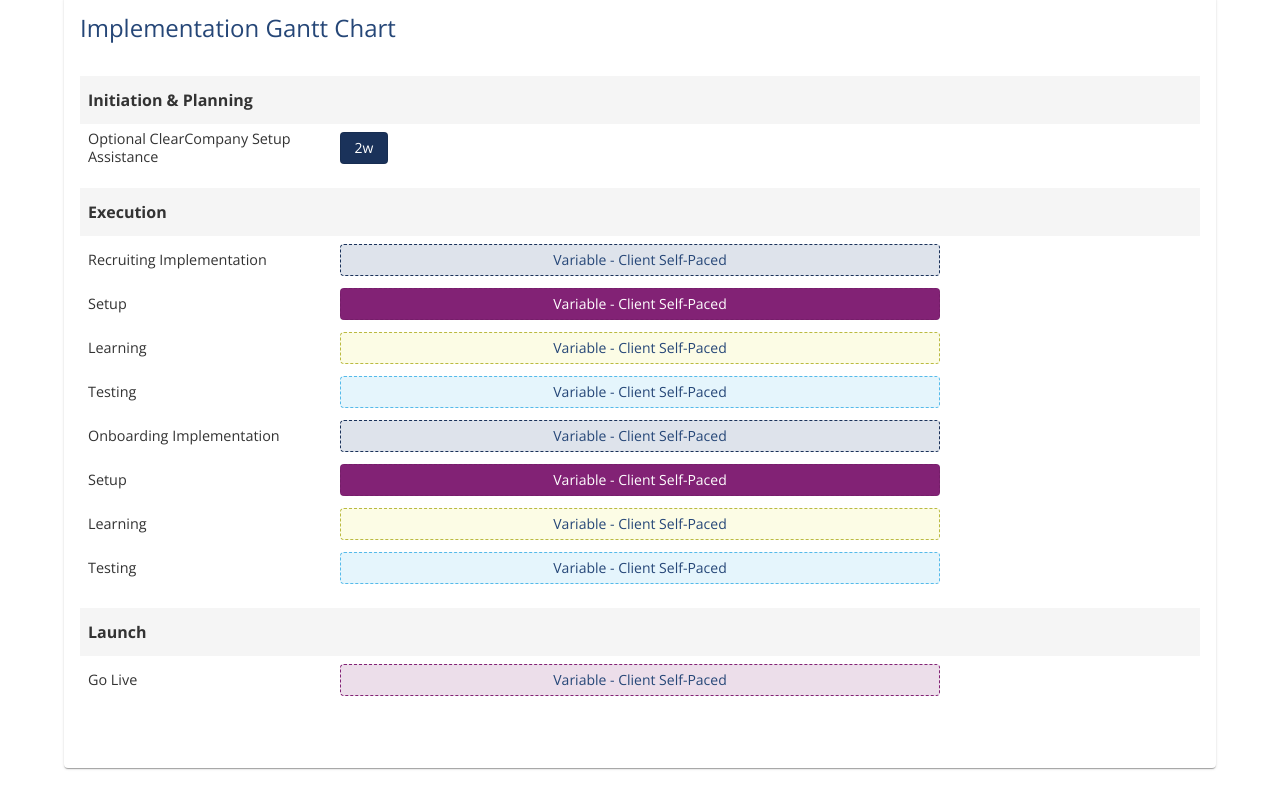
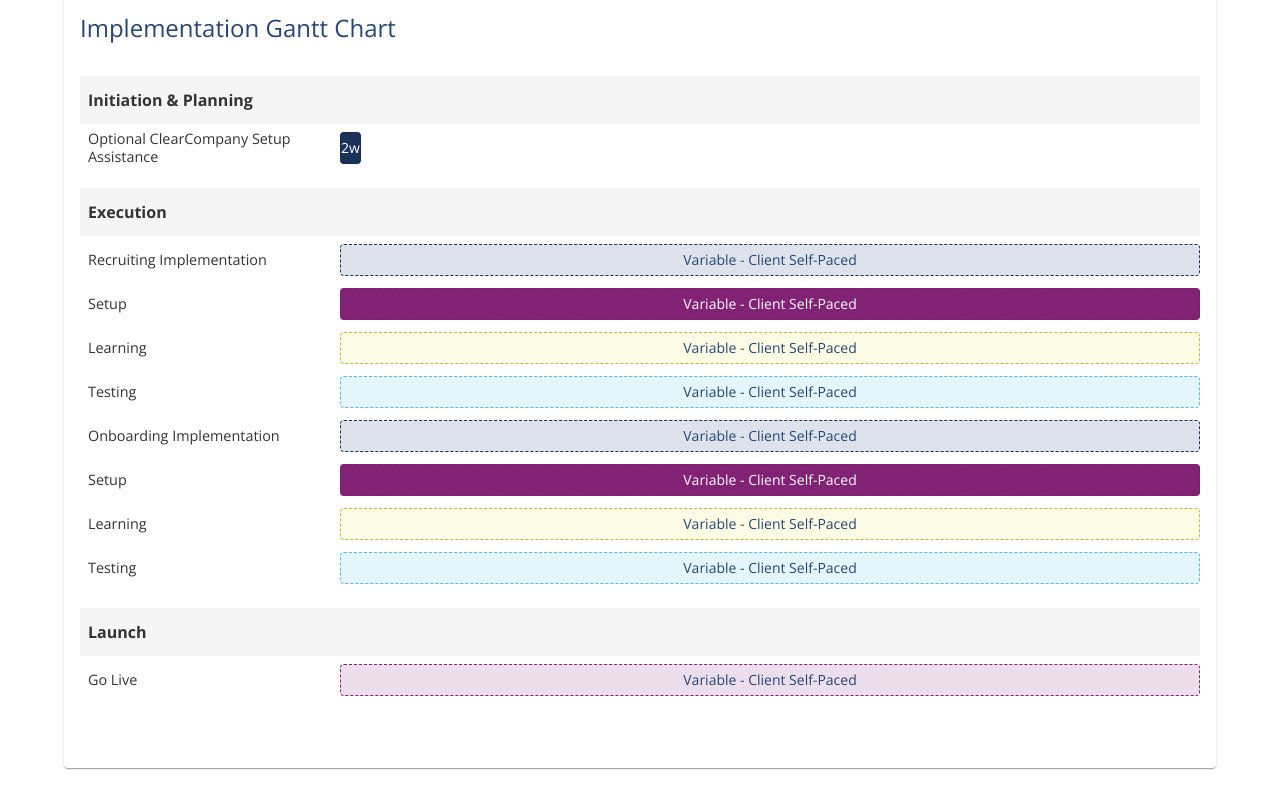
Before and after one commit to dbradfordCC/implementation-gantt, a React (Create React App) app: page / in a window 1280 px wide. Shown: the part 1008-1808 px from the top of the page. Built offline with nearby package versions, Linux system fonts and the light colour scheme.

Commit message:
Back in the saddle on 3-24-25

```diff
--- a/src/components/ImplementationGantt.js
+++ b/src/components/ImplementationGantt.js
@@ -36,6 +36,7 @@ const ImplementationGantt = () => {
     moduleCheckIns: 0,
   });
   const [selectedProduct, setSelectedProduct] = useState('ClearRecruit');
+  const [totalTaskWidth, setTotalTaskWidth] = useState(0);
 
   // Define product mixes and their modules
   const productMixes = {
@@ -144,6 +145,25 @@ const ImplementationGantt = () => {
     }
   }, [adjustGanttScale]);
 
+  // Calculate content area width after initial render
+  useEffect(() => {
+    if (ganttContainerRef.current) {
+      const calculateTaskAreaWidth = () => {
+        const containerWidth = ganttContainerRef.current.clientWidth;
+        // Subtract the width of the task name column (260px)
+        const availableWidth = containerWidth - 260;
+        setTotalTaskWidth(availableWidth);
+      };
+
+      calculateTaskAreaWidth();
+      window.addEventListener('resize', calculateTaskAreaWidth);
+
+      return () => {
+        window.removeEventListener('resize', calculateTaskAreaWidth);
+      };
+    }
+  }, []);
+
   // Add specialized print styles
   useEffect(() => {
     // Create a style element for print styles
@@ -195,7 +215,21 @@ const ImplementationGantt = () => {
           max-width: none !important;
         }
 
-        /* Optional: Add company name as header if not already present */
+        /* Make phase headers stretch full width in print */
+        .phase-header-bg {
+          width: 100% !important;
+        }
+
+        /* Ensure task bars take full width in print */
+        .task-bar-container {
+          width: calc(100% - 260px) !important;
+        }
+
+        /* Adjust task bar widths in print */
+        .task-bar {
+          width: var(--task-width) !important;
+        }
+
         ${!companyName ? '' : `
           body.printing-pdf::before {
             content: "${companyName.trim()} - Implementation Gantt Chart";
@@ -600,6 +634,31 @@ const ImplementationGantt = () => {
     return employeeCount >= 4500 ? '4,500+' : employeeCount;
   }, [employeeCount]);
 
+  // Calculate the task width scaling factor
+  const getTaskWidth = useCallback((taskDuration, isSelfPaced) => {
+    if (isSelfPaced) {
+      return '100%'; // Full width for self-paced tasks
+    }
+
+    if (totalWeeks <= 0 || !totalTaskWidth) return `${taskDuration * 24}px`;
+
+    // Calculate proportional width based on total timeline and container width
+    const widthPerWeek = totalTaskWidth / totalWeeks;
+    return `${taskDuration * widthPerWeek}px`;
+  }, [totalWeeks, totalTaskWidth]);
+
+  // Group tasks by phase
+  const tasksByPhase = useMemo(() => {
+    const grouped = {};
+    const phases = ['Initiation & Planning', 'Execution', 'Launch'];
+
+    phases.forEach(phase => {
+      grouped[phase] = timeline.filter(task => task.phase === phase);
+    });
+
+    return grouped;
+  }, [timeline]);
+
   return (
     <Box sx={{ display: 'flex', flexDirection: 'column', gap: 3, fontFamily: "'Open Sans', sans-serif", color: '#333333' }}>
       {/* Logo centered at the top */}
@@ -791,28 +850,29 @@ const ImplementationGantt = () => {
             >
               {/* Group by phase */}
               {['Initiation & Planning', 'Execution', 'Launch'].map(phase => {
-                const phaseTasks = timeline.filter(task => task.phase === phase);
+                const phaseTasks = tasksByPhase[phase];
 
                 if (phaseTasks.length === 0) return null;
 
                 return (
                   <Box key={phase} sx={{ position: 'relative', mb: 3 }}>
-                    {/* Phase header background that spans full width - improved to be continuous */}
+                    {/* Phase header background that spans full width */}
                     <Box
+                      className="phase-header-bg"
                       sx={{
                         position: 'absolute',
                         left: 0,
                         right: 0,
-                        width: '100%', // Ensure full width
-                        height: '48px', // Match height of phase header
+                        width: '100%', // Full width
+                        height: '48px',
                         backgroundColor: colors.lightGray,
-                        zIndex: 1, // Lower z-index so it stays behind task names but is visible
+                        zIndex: 1,
                       }}
                     />
 
                     <Box
                       sx={{
-                        position: 'relative', // Changed to allow full width background
+                        position: 'relative',
                         display: 'flex',
                         py: 1.5,
                         mb: 1,
@@ -820,7 +880,9 @@ const ImplementationGantt = () => {
                       }}
                     >
                       <Box sx={{
-                        width: '260px', // Increased to match task name width
+                        width: '260px',
+                        fontWeight: 'bold',
+                        px: 1,width: '260px',
                         fontWeight: 'bold',
                         px: 1,
                         zIndex: 10,
@@ -834,8 +896,12 @@ const ImplementationGantt = () => {
                       // Determine if we should use a dotted border for self-paced tasks
                       const borderStyle = task.isSelfPaced ? 'dashed' : 'solid';
 
-                      // Determine width for self-paced tasks (full width) vs regular tasks
-                      const barWidth = task.isSelfPaced ? 'calc(100% - 260px)' : `${task.duration * 24}px`;
+                      // Calculate dynamic task width based on the total timeline width
+                      const taskWidth = getTaskWidth(task.duration, task.isSelfPaced);
+
+                      // Create a CSS variable to use for the task width in print mode
+                      const taskWidthVar = task.isSelfPaced ? '100%' :
+                                          (totalWeeks > 0 ? `${(task.duration / totalWeeks) * 100}%` : `${task.duration * 24}px`);
 
                       // Determine what text to display inside the bar
                       const barText = task.isSelfPaced ? task.selfPacedLabel :
@@ -875,7 +941,7 @@ const ImplementationGantt = () => {
                             sx={{
                               position: 'sticky',
                               left: 0,
-                              width: '260px', // Increased width to show full task names
+                              width: '260px', // Fixed width for task names
                               backgroundColor: 'white',
                               zIndex: 10,
                               px: 1,
@@ -888,8 +954,17 @@ const ImplementationGantt = () => {
                           >
                             {task.name}
                           </Box>
-                          <Box sx={{ flexGrow: 1, position: 'relative', height: '32px' }}>
+                          <Box
+                            className="task-bar-container"
+                            sx={{
+                              flexGrow: 1,
+                              position: 'relative',
+                              height: '32px',
+                              zIndex: 5
+                            }}
+                          >
                             <Box
+                              className="task-bar"
                               sx={{
                                 position: 'absolute',
                                 borderRadius: '4px',
@@ -897,13 +972,21 @@ const ImplementationGantt = () => {
                                 alignItems: 'center',
                                 justifyContent: 'center',
                                 fontSize: '0.875rem',
-                                left: task.isSelfPaced ? 0 : `${task.start * 24}px`,
-                                width: barWidth,
+                                left: task.isSelfPaced ? 0 : `${task.start * (totalTaskWidth / totalWeeks)}px`,
+                                width: taskWidth,
+                                '--task-width': taskWidthVar, // CSS variable for print styles
                                 backgroundColor: backgroundColor,
                                 height: '32px',
                                 color: (task.color === colors.secondary || task.color === colors.secondaryDark ||
                                        (isProPackage && !isSetupTask && task.isSelfPaced)) ? '#254677' : '#FFFFFF',
-                                border: borderColor
+                                border: borderColor,
+                                overflow: 'hidden',
+                                textOverflow: 'ellipsis',
+                                whiteSpace: 'nowrap',
+                                '@media print': {
+                                  width: `var(--task-width) !important`,
+                                  left: task.isSelfPaced ? 0 : `calc((${task.start} / ${totalWeeks}) * (100% - 260px))`
+                                }
                               }}
                             >
                               {barText}
```
